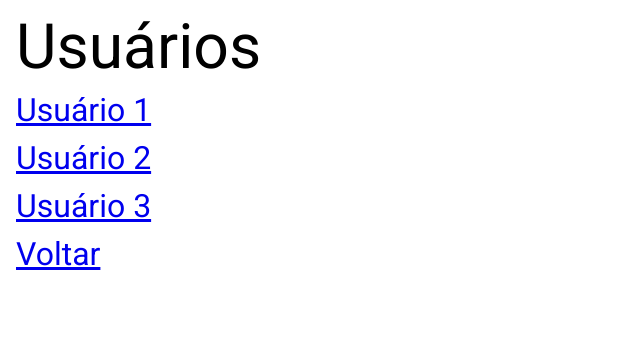
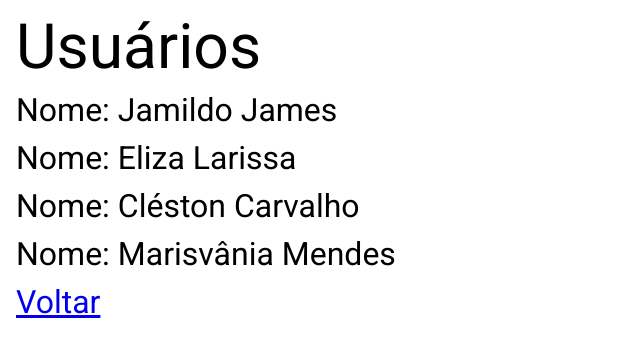
Before and after one commit to ewertonjsilva/aula-next-0, a Next.js app: page /usuarios in a window 1280 px wide. Shown: the top 356 px of the page, without its empty margins (0-640 px from the left). Built offline with nearby package versions, Linux system fonts and the light colour scheme.

Commit message:
aula 25-03 - 1

```diff
--- a/app/usuarios/page.tsx
+++ b/app/usuarios/page.tsx
@@ -1,12 +1,23 @@
 import Link from 'next/link';
 
+import usuarios from '../../src/usuarios';
+
+
 export default function ListaUsuarios () {
+
+    // console.log(usuarios);
+    // console.log(usuarios[0].nome);
+
     return(
         <>
             <h1>Usuários</h1>
-            <p><Link href={'/usuarios/1'}>Usuário 1</Link></p>
+            {/* <p><Link href={'/usuarios/1'}>Usuário 1</Link></p>
             <p><Link href={'/usuarios/2'}>Usuário 2</Link></p>
-            <p><Link href={'/usuarios/3'}>Usuário 3</Link></p>
+            <p><Link href={'/usuarios/3'}>Usuário 3</Link></p> */}
+
+            {
+                usuarios.map((usuario) => <p>Nome: {usuario.nome}</p>)
+            }
 
             <p><Link href={'/'}>Voltar</Link></p>
         </>
--- a/src/usuarios.js
+++ b/src/usuarios.js
@@ -17,4 +17,12 @@ const usuarios = [
         altura: 1.72,
         ativo: true
     },
+    {
+        id: 4,
+        nome: 'Marisvânia Mendes',
+        altura: 1.99,
+        ativo: true
+    },
 ];
+
+export default usuarios;
```
